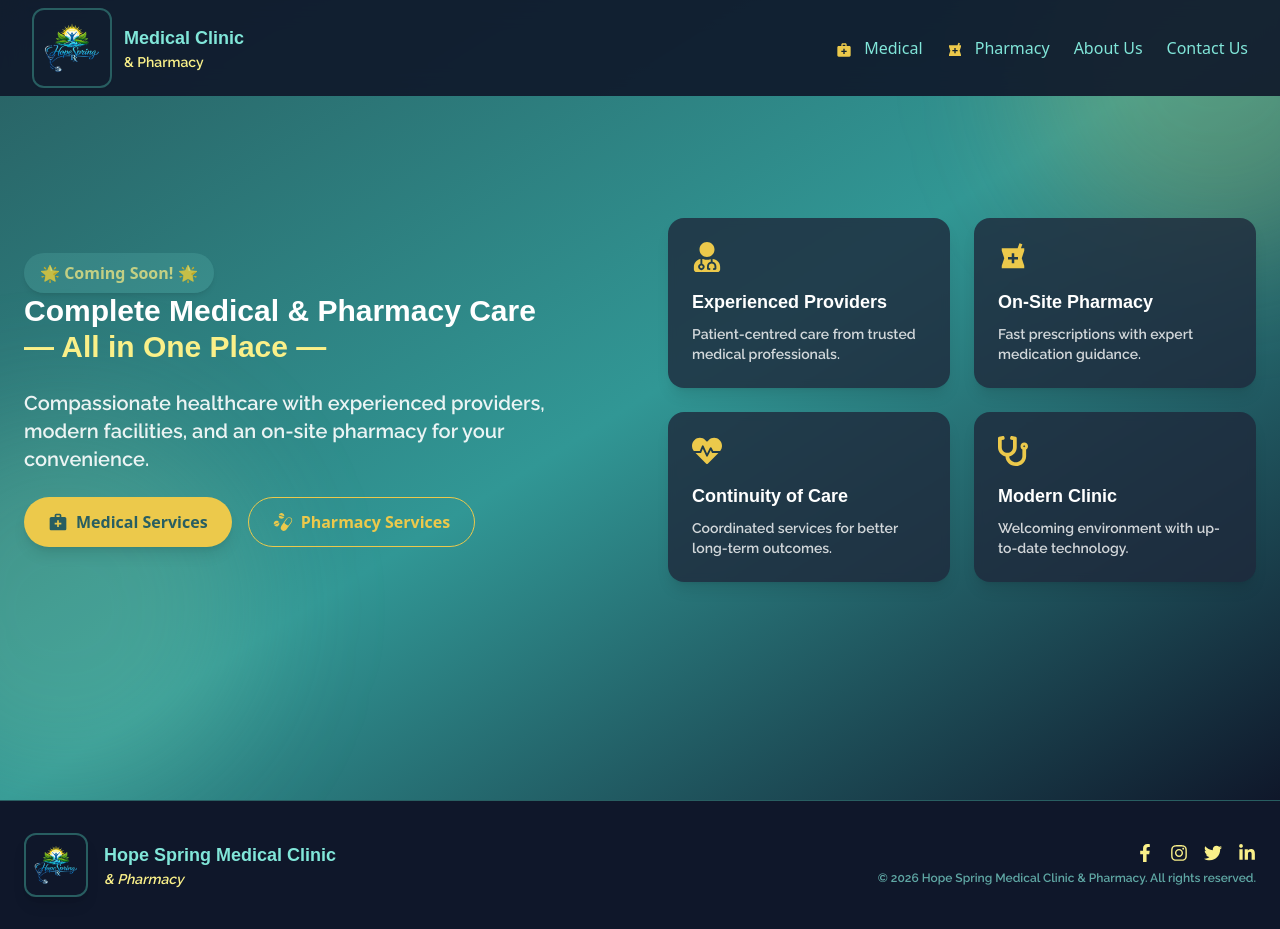
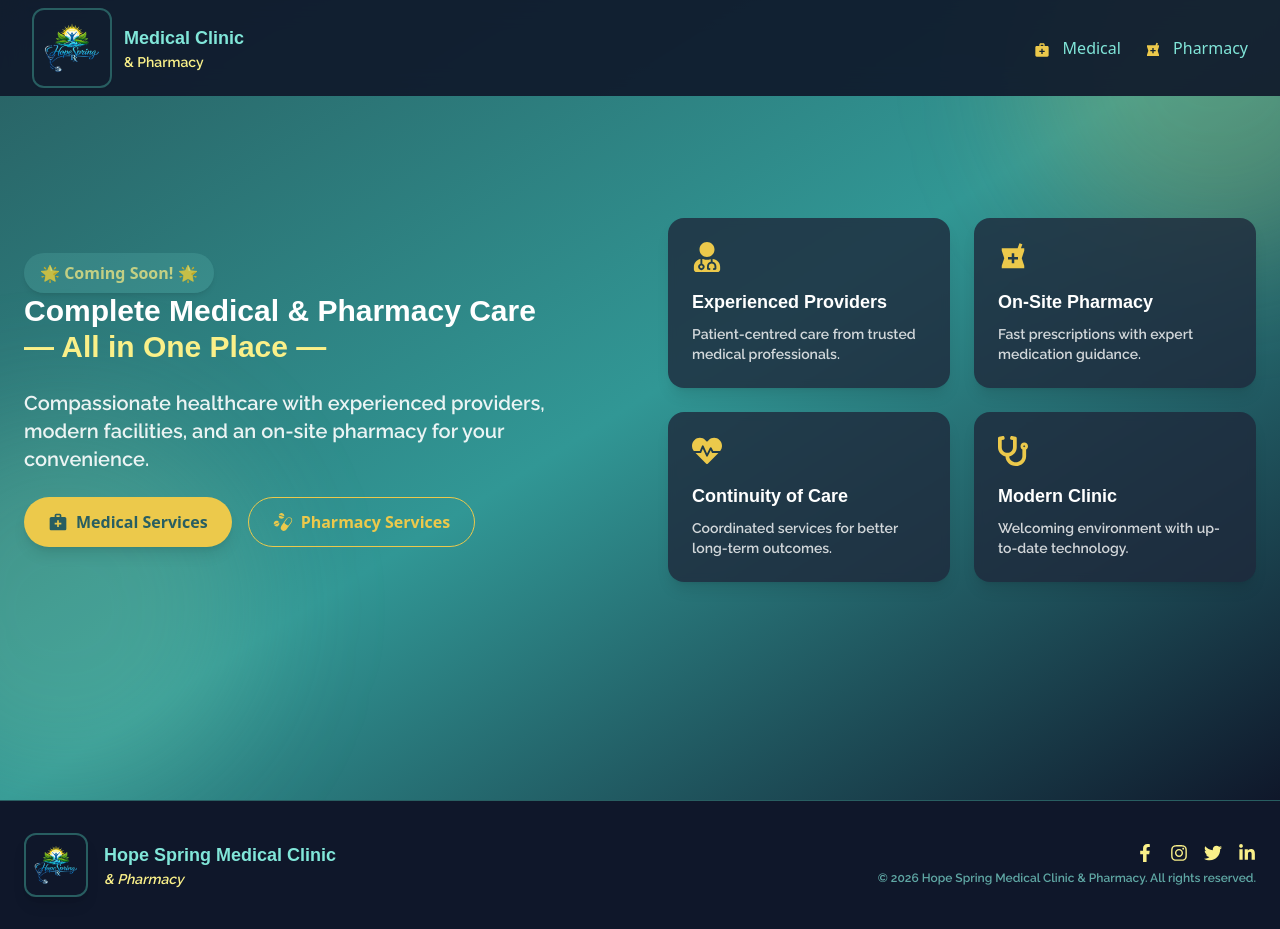
Before and after one commit to IshaPatel-1992/HopeSpringClinicPharmacy, a React (Create React App) app: page / in a window 1280 px wide. Built offline with nearby package versions, Linux system fonts and the light colour scheme.

Commit message:
Navbar navigations for Medical & Pharmacy Service

```diff
--- a/src/components/Navbar1.jsx
+++ b/src/components/Navbar1.jsx
@@ -7,26 +7,24 @@ import { HashLink as Link } from "react-router-hash-link";
 const menuItems = [
   {
     label: "Medical",
-    href: "",
+    href: "/medical-services",
     icon: <MdMedicalServices className="inline mr-2 text-yellow" />,
     submenu: [
-      { label: "Family Practice", href: "", desc: "Personalized care for all ages" },
-      { label: "Walk-in Clinic", href: "", desc: "No appointment? No problem." },
+      { label: "Family Practice", href: "/medical-services", desc: "Personalized care for all ages" },
+      { label: "Walk-in Clinic", href: "/medical-services", desc: "No appointment? No problem." },
     ],
   },
   {
     label: "Pharmacy",
-    href: "",
+    href: "/pharmacy-services",
     icon: <MdLocalPharmacy className="inline mr-2 text-yellow" />,
     submenu: [
-      { label: "Vaccinations & Immunizations", href: "", desc: "Flu shots, travel vaccines & more" },
-      { label: "Consultation", href: "", desc: "Private consultations & medication reviews" },
-      { label: "Prescribing Pharmacist", href: "", desc: "Walk-in assessment & prescribing" },
-      { label: "Compliance Packaging", href: "", desc: "Blister packs to simplify medication use" },
+      { label: "Vaccinations & Immunizations", href: "/pharmacy-services", desc: "Flu shots, travel vaccines & more" },
+      { label: "Consultation", href: "/pharmacy-services", desc: "Private consultations & medication reviews" },
+      { label: "Prescribing Pharmacist", href: "/pharmacy-services", desc: "Walk-in assessment & prescribing" },
+      { label: "Compliance Packaging", href: "/pharmacy-services", desc: "Blister packs to simplify medication use" },
     ],
   },
-  { label: "About Us", href: "" },
-  { label: "Contact Us", href: "" },
 ];
 
 export default function Navbar1() {
```
